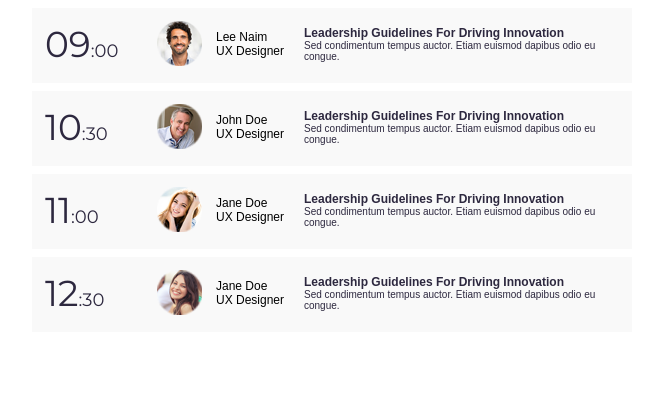
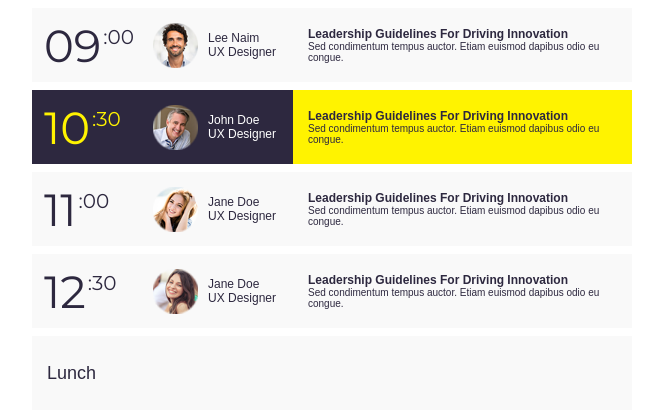
Before and after one commit to AndreyUgarov/Email-demo, a plain HTML site: page index.html in a window 1280 px wide. Shown: the whole page, without its empty margins (308-971 px from the left). Drawn offline with Linux system fonts and the light colour scheme.

Commit message:
Marked selectd report

```diff
--- a/index.html
+++ b/index.html
@@ -18,13 +18,22 @@
 						</td>
 					</tr>
 					<tr>
-						<td bgcolor="#F9F9F9" style="padding: 10px 0px 14px 10px;">
-							<table width="100%" height="40px">
+						<td bgcolor="#F9F9F9" style="height: 74px; padding: 0px 0px 0px 10px;">
+							<table width="100%" height="100%" style="color: #2D283F; border-collapse: collapse;">
 								<tr>
-									<td width="108px" valign="bottom" style="font-size: 36px; font-family: 'Montserrat', sans-serif; color: #2D283F;">
-										09<font style="font-size: 18px;">:00</font>
+									<td width="108px" valign="center">
+										<table style="font-family: 'Montserrat', sans-serif;  border-collapse: collapse;">
+											<tr>
+												<td style="font-size: 45px;">
+													09
+												</td>
+												<td style="font-size: 20px; padding-top: 8px;" valign="top">
+													:00
+												</td>
+											</tr>
+										</table>
 									</td>
-									<td width="40px">
+									<td width="45px">
 										<img src="https://github.com/AndreyUgarov/Email-demo/blob/master/images/1.png?raw=true" alt="person 1" width="45px" height="45px" style="display: block;"/>
 									</td>
 									<td width="6px">
@@ -34,7 +43,7 @@
 										Lee Naim<br/>
 										UX Designer
 									</td>
-									<td style="font-size: 12px; font-family: sans-serif; color: #2D283F;">
+									<td style="padding: 0 0 0 15px; font-size: 12px; font-family: sans-serif;">
 										<b>Leadership Guidelines For Driving Innovation</b><br>
 										<font style="font-size: 10px; font-family: sans-serif;">
 										Sed condimentum tempus auctor. Etiam euismod dapibus odio eu congue.
@@ -50,23 +59,32 @@
 						</td>
 					</tr>
 					<tr>
-						<td bgcolor="#F9F9F9" style="padding: 10px 0px 14px 10px;">
-							<table width="100%" height="40px">
+						<td bgcolor="#2D283F" style="height: 74px; padding: 0px 0px 0px 10px;">
+							<table width="100%" height="100%" style="color: #2D283F; border-collapse: collapse;">
 								<tr>
-									<td width="108px" valign="bottom" style="font-size: 36px; font-family: 'Montserrat', sans-serif; color: #2D283F;">
-										10<font style="font-size: 18px;">:30</font>
+									<td width="108px" valign="center">
+										<table style="font-family: 'Montserrat', sans-serif; color: #FFF300; border-collapse: collapse;">
+											<tr>
+												<td style="font-size: 45px;">
+													10
+												</td>
+												<td style="font-size: 20px; padding-top: 8px;" valign="top">
+													:30
+												</td>
+											</tr>
+										</table>
 									</td>
-									<td width="40px">
+									<td width="45px">
 										<img src="https://github.com/AndreyUgarov/Email-demo/blob/master/images/2.png?raw=true" alt="person 2" width="45px" height="45px" style="display: block;"/>
 									</td>
 									<td width="6px">
 
 									</td>
-									<td width="84px" valign="center" style="font-size: 12px; font-family: sans-serif;">
+									<td width="84px" valign="center" style="font-size: 12px; font-family: sans-serif; color: #FFFFFF;">
 										John Doe<br/>
 										UX Designer
 									</td>
-									<td style="font-size: 12px; font-family: sans-serif; color: #2D283F;">
+									<td style="padding: 0 0 0 15px; font-size: 12px; font-family: sans-serif; background: #FFF300;">
 										<b>Leadership Guidelines For Driving Innovation</b><br>
 										<font style="font-size: 10px; font-family: sans-serif;">
 										Sed condimentum tempus auctor. Etiam euismod dapibus odio eu congue.
@@ -82,13 +100,22 @@
 						</td>
 					</tr>
 					<tr>
-						<td bgcolor="#F9F9F9" style="padding: 10px 0px 14px 10px;">
-							<table width="100%" height="40px">
+						<td bgcolor="#F9F9F9" style="height: 74px; padding: 0px 0px 0px 10px;">
+							<table width="100%" height="100%" style="color: #2D283F; border-collapse: collapse;">
 								<tr>
-									<td width="108px" valign="bottom" style="font-size: 36px; font-family: 'Montserrat', sans-serif; color: #2D283F;">
-										11<font style="font-size: 18px;">:00</font>
+									<td width="108px" valign="center">
+										<table style="font-family: 'Montserrat', sans-serif;  border-collapse: collapse;">
+											<tr>
+												<td style="font-size: 45px;">
+													11
+												</td>
+												<td style="font-size: 20px; padding-top: 8px;" valign="top">
+													:00
+												</td>
+											</tr>
+										</table>
 									</td>
-									<td width="40px">
+									<td width="45px">
 										<img src="https://github.com/AndreyUgarov/Email-demo/blob/master/images/5.png?raw=true" alt="person 5" width="45px" height="45px" style="display: block;"/>
 									</td>
 									<td width="6px">
@@ -98,7 +125,7 @@
 										Jane Doe<br/>
 										UX Designer
 									</td>
-									<td style="font-size: 12px; font-family: sans-serif; color: #2D283F;">
+									<td style="padding: 0 0 0 15px; font-size: 12px; font-family: sans-serif;">
 										<b>Leadership Guidelines For Driving Innovation</b><br>
 										<font style="font-size: 10px; font-family: sans-serif;">
 										Sed condimentum tempus auctor. Etiam euismod dapibus odio eu congue.
@@ -114,13 +141,22 @@
 						</td>
 					</tr>
 					<tr>
-						<td bgcolor="#F9F9F9" style="padding: 10px 0px 14px 10px;">
-							<table width="100%" height="40px">
+						<td bgcolor="#F9F9F9" style="height: 74px; padding: 0px 0px 0px 10px;">
+							<table width="100%" height="100%" style="color: #2D283F; border-collapse: collapse;">
 								<tr>
-									<td width="108px" valign="bottom" style="font-size: 36px; font-family: 'Montserrat', sans-serif; color: #2D283F;">
-										12<font style="font-size: 18px;">:30</font>
+									<td width="108px" valign="center">
+										<table style="font-family: 'Montserrat', sans-serif;  border-collapse: collapse;">
+											<tr>
+												<td style="font-size: 45px;">
+													12
+												</td>
+												<td style="font-size: 20px; padding-top: 8px;" valign="top">
+													:30
+												</td>
+											</tr>
+										</table>
 									</td>
-									<td width="40px">
+									<td width="45px">
 										<img src="https://github.com/AndreyUgarov/Email-demo/blob/master/images/7.png?raw=true" alt="person 7" width="45px" height="45px" style="display: block;"/>
 									</td>
 									<td width="6px">
@@ -130,7 +166,7 @@
 										Jane Doe<br/>
 										UX Designer
 									</td>
-									<td style="font-size: 12px; font-family: sans-serif; color: #2D283F;">
+									<td style="padding: 0 0 0 15px; font-size: 12px; font-family: sans-serif;">
 										<b>Leadership Guidelines For Driving Innovation</b><br>
 										<font style="font-size: 10px; font-family: sans-serif;">
 										Sed condimentum tempus auctor. Etiam euismod dapibus odio eu congue.
@@ -140,6 +176,16 @@
 							</table>
 						</td>
 					</tr>
+					<tr>
+						<td style="font-size: 0; line-height: 0;" height="8px">
+							&nbsp;
+						</td>
+					</tr>
+					<tr>
+						<td bgcolor="#F9F9F9" style="height: 74px; padding: 0px 0px 0px 15px; font-family: sans-serif; font-size: 18px; color: #2D283F;">
+							Lunch
+						</td>
+					</tr>
 				</table>
 			</td>
 		</tr>
```
Also changed, not shown: 1 other file.
